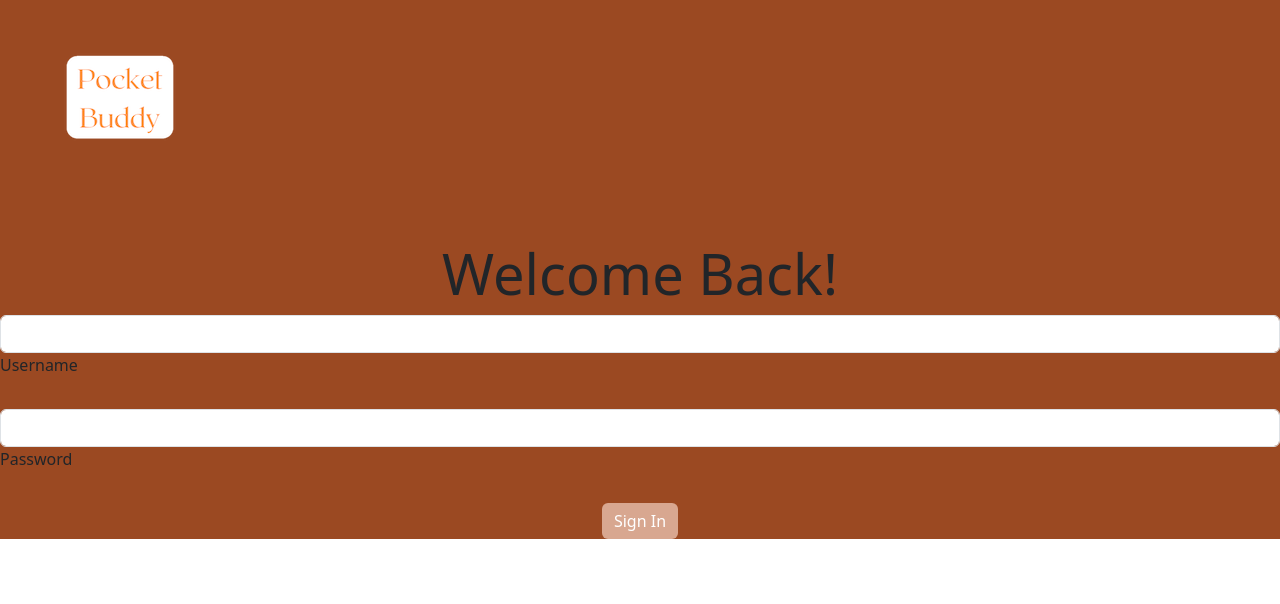
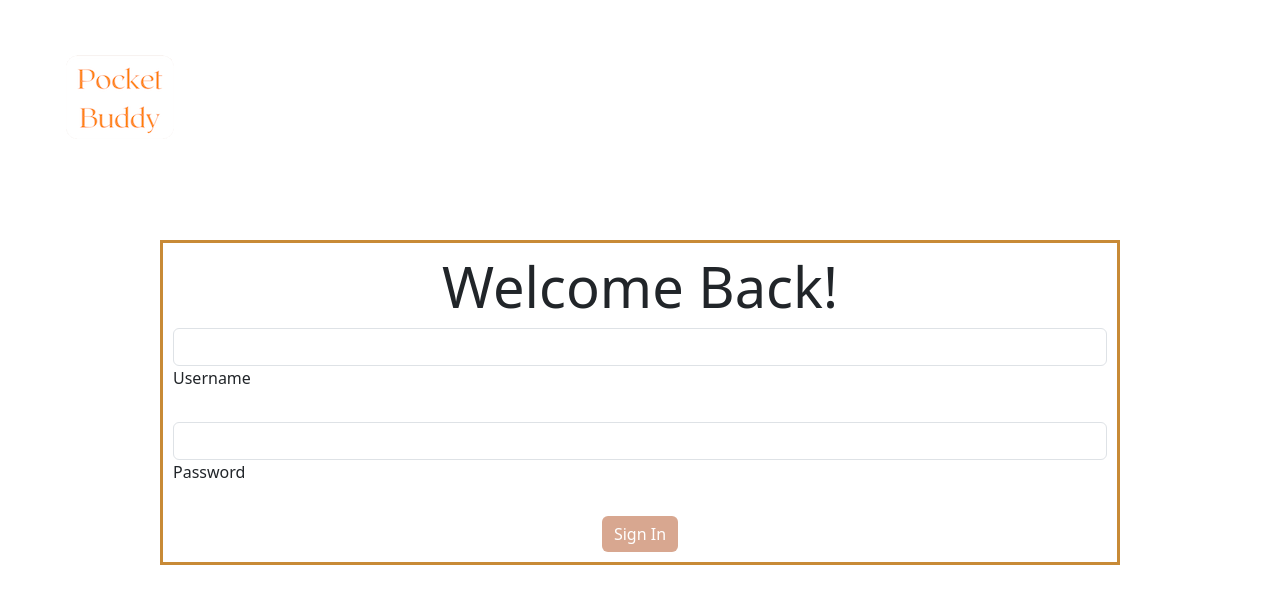
Before and after one commit to bhavana1308/expense_tracker_react, a React (Create React App) app: page /api/Login in a window 1280 px wide. Shown: the top 604 px of the page. Built offline with nearby package versions, Linux system fonts and the light colour scheme.

Commit message:
styles for form group

```diff
--- a/src/styles/LoginFormStyles.css
+++ b/src/styles/LoginFormStyles.css
@@ -1,4 +1,4 @@
-.body {
+.html {
     background-color: #9b4922  !important;
 }
 
@@ -6,16 +6,16 @@
     margin: 20px;
 }
 
-.register-form {
+/* .register-form {
     background-color: white;
     border-color: #C88a36;
-}
+} */
 
-form.group {
-    margin: auto;
-    width: 75%;
-    border: 3px solid #C88a36;
-    padding: 10px;
+form {
+    margin: auto !important;
+    width: 75% !important;
+    border: 3px solid #C88a36 !important;
+    padding: 10px !important;
   }
 
 
```
